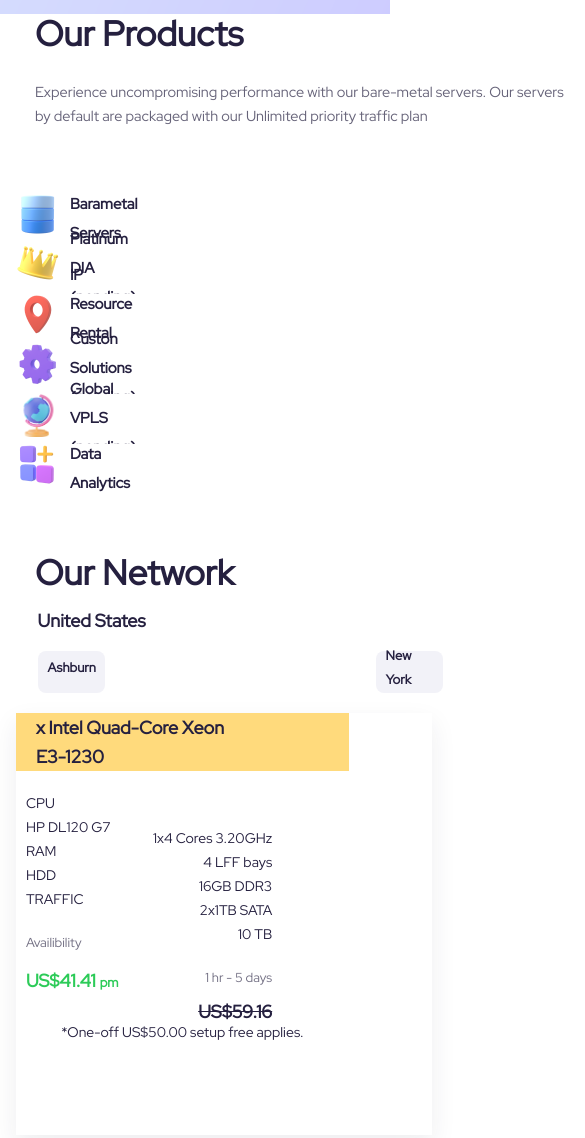
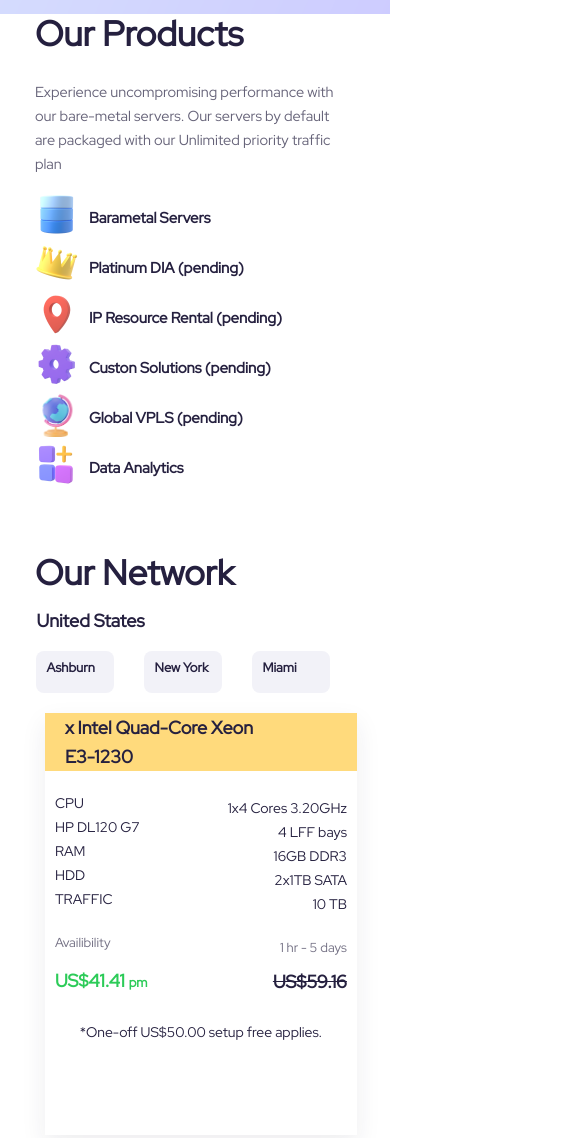
Before and after one commit to Cseonn9/Cseonn9.github.io, a plain HTML site: page index.html in a window 390 px wide. Shown: the part 830-1968 px from the top of the page, 585 px wide, since content can reach past the window. Drawn offline with nearby package versions, Linux system fonts and the light colour scheme.

Commit message:
Add files via upload

```diff
--- a/style.css
+++ b/style.css
@@ -1546,7 +1546,7 @@ line-height: 26px;
 		grid-template-columns: auto auto;
 		left: -35%;
 		top: 105%;
-		width: 60%;
+		width: 60vw;
 	}
 
 	.con1
@@ -1574,7 +1574,7 @@ line-height: 26px;
 	{
 		top: 80%;
 		text-align: left;
-		width: 80vh;
+		width: 80%;
 		left: 0%;
 	}
 
@@ -1583,25 +1583,30 @@ line-height: 26px;
 		text-align: left;
 		left: 0px;
 		font-size: 35px;
+		width: 80vw;
+		right: 0px;
+		margin: 0px;
 	}
 
 	.ourpbody
 	{
 		text-align: left;
 		left: 0px;
-		width: 80%;
+		width: 80vw;
 		font-size: 14.5px;
 	}
 	.iconrow
 	{
 		flex-direction:column;
+		width: 80vw;
 	}
 
 	.iconitem
 	{
-		width: 60%;
+		width: 60vw;
 		height: 50px;
-		left: 5%;
+		left: 0px;
+		margin-left: 0px;
 		border-radius: 0px;
 		border: none;
 	}
@@ -1610,60 +1615,70 @@ line-height: 26px;
 		top: 0px;
 		width: 43px;
 		height: 43px;
+		margin: 0px;
 	}
 	.ourpicon2
 	{
 		top: 0px;
 		width: 43px;
 		height: 43px;
+		margin: 0px;
 	}
 	.ourpicon3
 	{
 		top: 0px;
 		width: 43px;
 		height: 43px;
+		margin: 0px;
 	}
 	.ourpicon4
 	{
 		top: 0px;
 		width: 43px;
 		height: 43px;
+		margin: 0px;
 	}
 	.ourpicon5
 	{
 		top: 0px;
 		width: 43px;
 		height: 43px;
+		margin: 0px;
 	}
 	.ourpicon6
 	{
 		top: 0px;
 		width: 43px;
 		height: 43px;
+		margin: 0px;
 	}
 	.icontext{
 		height: 50px;
 		left: 30px;
 		font-size: 15px;
-		width: 80%;
+		width: 50vw;
 	}
 
 	.iconcon{
+		position: relative;
 		grid-template-columns: column;
-		width: 80%;
+		width: 60vw;
 		margin-bottom: 30px;
-		left: -19%;
+		left: 0%;
 		top: 13%;
 	}
 		.iconcon2{
+		margin-left: 0px;
+		position: relative;
 		grid-template-columns: column;
-		left: -19%;
-		top: 13%
+		left: 0%;
+		top: 13%;
+		width: 60vw;
 	}
 
 	.ournetwork
 	{
-		width: 80%;
+		width: 80vw;
 		top: 160px;
 	}
 
@@ -1673,31 +1688,27 @@ line-height: 26px;
 		font-size: 35px;
 
 	}
-	.nboxcon
+	.ourncountrycon
 	{
 		left: 0px;
-	}
-	.ourncountrycon
+		width: 80vw;
+	}
+	.ourncountrytext
 	{
 		left: 0px;
-		width: 80%;
-	}
-	.ourncountrytext
-	{
-		left: 0px;
-		width: 80%;
+		width: 80vw;
 	}
 	.ccon
 	{
 		left: 0px;
 		margin-left: 0px;
-		width: 80%;
+		width: 80vw;
 		padding: 0;
 	}
 	.countrycon
 	{
 		left: 0px;
-		width: 20%;
+		width: 20vw;
 		height: 5vh;
 	}
 
@@ -1705,7 +1716,7 @@ line-height: 26px;
 	.ourlocation
 	{
 		top: -5%;
-		width: 80%;
+		width: 80vw;
 		margin-left: 0%;
 		left: 10%;
 		position: absolute;
@@ -1716,7 +1727,7 @@ line-height: 26px;
 		font-size: 15px;
 		top: 10px;
 		text-align: left;
-		width: 80%;
+		width: 80vw;
 		left: 10%;
 	}
 	.contactcon
@@ -1730,7 +1741,7 @@ line-height: 26px;
 
 	.wbd
 	{
-		width: 80%;
+		width: 80vw;
 		margin-left: 0px;
 		left: 10%;
 		top: 0px;
@@ -1740,7 +1751,7 @@ line-height: 26px;
 	.doscol
 	{
   		float: left;
-  		width: 80%;
+  		width: 80vw;
   		padding: 10px;
   		height: 85%;
 	}
@@ -1808,20 +1819,20 @@ line-height: 26px;
 		top: 5%;
 		left: -11%;
 		margin-left: 0px;
-		width: 80%;
+		width: 80vw;
 	}
 	.wbdtextcon2
 	{
 		margin-left: 0px;
 		top: 90%;
-		width: 80%;
+		width: 80vw;
 	}
 
 	.pitemcontainer
 	{
 		width: 100%;
+		left: 0px;
 		grid-template-columns: auto;
-		left: -15%;
 		height: 547px;
 		background-attachment: scroll;
 		top: 19%;
@@ -1852,9 +1863,9 @@ line-height: 26px;
 	}
 	.pitemconi1
 	{
-		left: 10%;
+		left: 0px;
 		height: 50vh;
-		width: 80%;
+		width: 80vw;
 		margin-bottom: 50px;
 		border-radius: 0px;
 	}
@@ -1862,7 +1873,8 @@ line-height: 26px;
 	{
 		height: 200vh;
 		top: 6.5%;
-		left: -7%
+		left: -7%;
+		width: 50vw;
 	}
 	.comingsoon
 	{
@@ -1870,11 +1882,11 @@ line-height: 26px;
 	}
 	.pitemcol
 	{
-		width: 80%;
+		width: 80vw;
 	}
 	.pitemconi1text
 	{
-		width: 80%;
+		width: 80vw;
 	}
 	.disc
 	{
@@ -1887,7 +1899,7 @@ line-height: 26px;
 	}
 	.ultratext
 	{
-		width: 25%;
+		width: 25vw;
     	font-size: 11.5px;
     	height: 10vh;
 	}
@@ -1899,7 +1911,7 @@ line-height: 26px;
 		padding-top: 10px;
 		font-size: 13px;
 		text-align: center;
-		width: 20%;
+		width: 20vw;
 	}
 	.leftt{
 		font-size: 18px;
@@ -1948,6 +1960,10 @@ line-height: 26px;
 		top: 425vh;
 		max-width: 100%;
 	}
+	.con2
+	{
+		width: 100%;
+	}
 }
 
 /* Medium devices (landscape tablets, 768px and up) */
```
